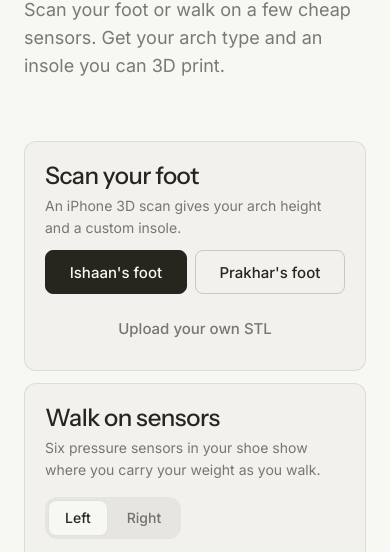
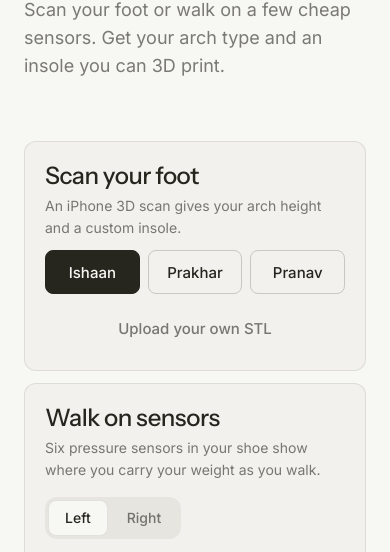
Before and after one commit to ishaanko/archy, a website built with Vite: page sim/index.html in a window 390 px wide. Shown: the part 214-766 px from the top of the page. Built offline with nearby package versions, Linux system fonts and the light colour scheme.

Commit message:
feat(sim): add Pranav's foot scan
A third bundled iPhone scan (?scan=pranav). Pranav's is a right foot without flat feet; the app reads it as a right foot with a typical arch (AHI 0.329, medial arch 21 mm), the first scan we have with a known answer. The three scan buttons now fit one row.

```diff
--- a/sim/index.html
+++ b/sim/index.html
@@ -27,8 +27,9 @@
             <span class="name">Scan your foot</span>
             <p class="note">An iPhone 3D scan gives your arch height and a custom insole.</p>
             <div class="controls">
-              <button type="button" class="btn primary" data-scan="ishaan">Ishaan's foot</button>
-              <button type="button" class="btn" data-scan="prakhar">Prakhar's foot</button>
+              <button type="button" class="btn primary scan-pick" data-scan="ishaan" aria-label="Ishaan's foot">Ishaan</button>
+              <button type="button" class="btn scan-pick" data-scan="prakhar" aria-label="Prakhar's foot">Prakhar</button>
+              <button type="button" class="btn scan-pick" data-scan="pranav" aria-label="Pranav's foot">Pranav</button>
             </div>
             <div class="controls">
               <button type="button" id="scan-upload" class="btn ghost">Upload your own STL</button>
--- a/sim/src/main.ts
+++ b/sim/src/main.ts
@@ -503,7 +503,7 @@ async function loadScanUrl(url: string, title: string): Promise<void> {
   }
 }
 /** Bundled iPhone LiDAR scans, shared with permission (public/models/scan-<key>.stl). */
-const SCANS = { ishaan: "Ishaan's foot", prakhar: "Prakhar's foot" } as const
+const SCANS = { ishaan: "Ishaan's foot", prakhar: "Prakhar's foot", pranav: "Pranav's foot" } as const
 type ScanKey = keyof typeof SCANS
 const loadExampleScan = (key: ScanKey) => loadScanUrl(`${import.meta.env.BASE_URL}models/scan-${key}.stl`, SCANS[key])
 
@@ -676,7 +676,7 @@ else if (q.get("live") === "demo") {
   const t = (q.get("foot") ?? "normal") as FootType
   startLive(connectDemoDevice((q.get("side") as "left" | "right") ?? "left", t), footKeyFor(t))
 }
-// ?scan=ishaan|prakhar loads a bundled scan (example = ishaan, the original link); in dev builds ?scan=<url> loads any STL.
+// ?scan=ishaan|prakhar|pranav loads a bundled scan (example = ishaan, the original link); in dev builds ?scan=<url> loads any STL.
 const scanParam = q.get("scan") === "example" ? "ishaan" : q.get("scan")
 if (scanParam && scanParam in SCANS) await loadExampleScan(scanParam as ScanKey)
 else if (scanParam && import.meta.env.DEV) await loadScanUrl(scanParam, "Your foot scan")
--- a/sim/src/style.css
+++ b/sim/src/style.css
@@ -83,6 +83,7 @@ input[type="number"] { font: inherit; width: 5rem; min-height: 2.25rem; padding:
 .more { margin-top: 3rem; }
 .section-title { font: 500 2rem/1.15 var(--font-display); letter-spacing: -.025em; margin-bottom: 1rem; }
 a.btn { text-decoration: none; }
+.controls .scan-pick { flex: 1 1 0; padding: 0 .5rem; }
 .foot { margin-top: 2rem; font-size: .875rem; color: var(--text-tertiary); }
 
 /* App */
```
Also changed, not shown: sim/README.md, 1 other file.
